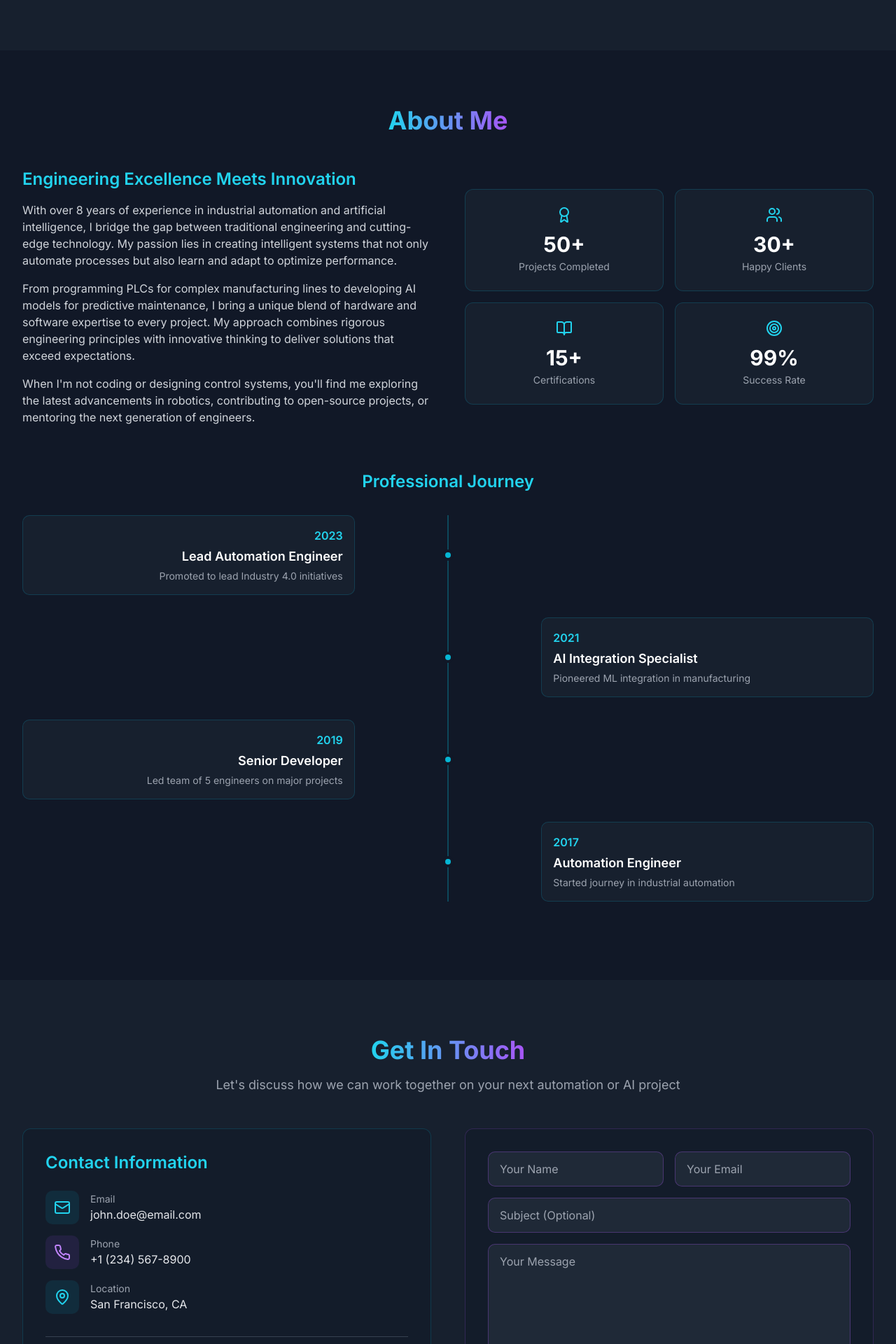
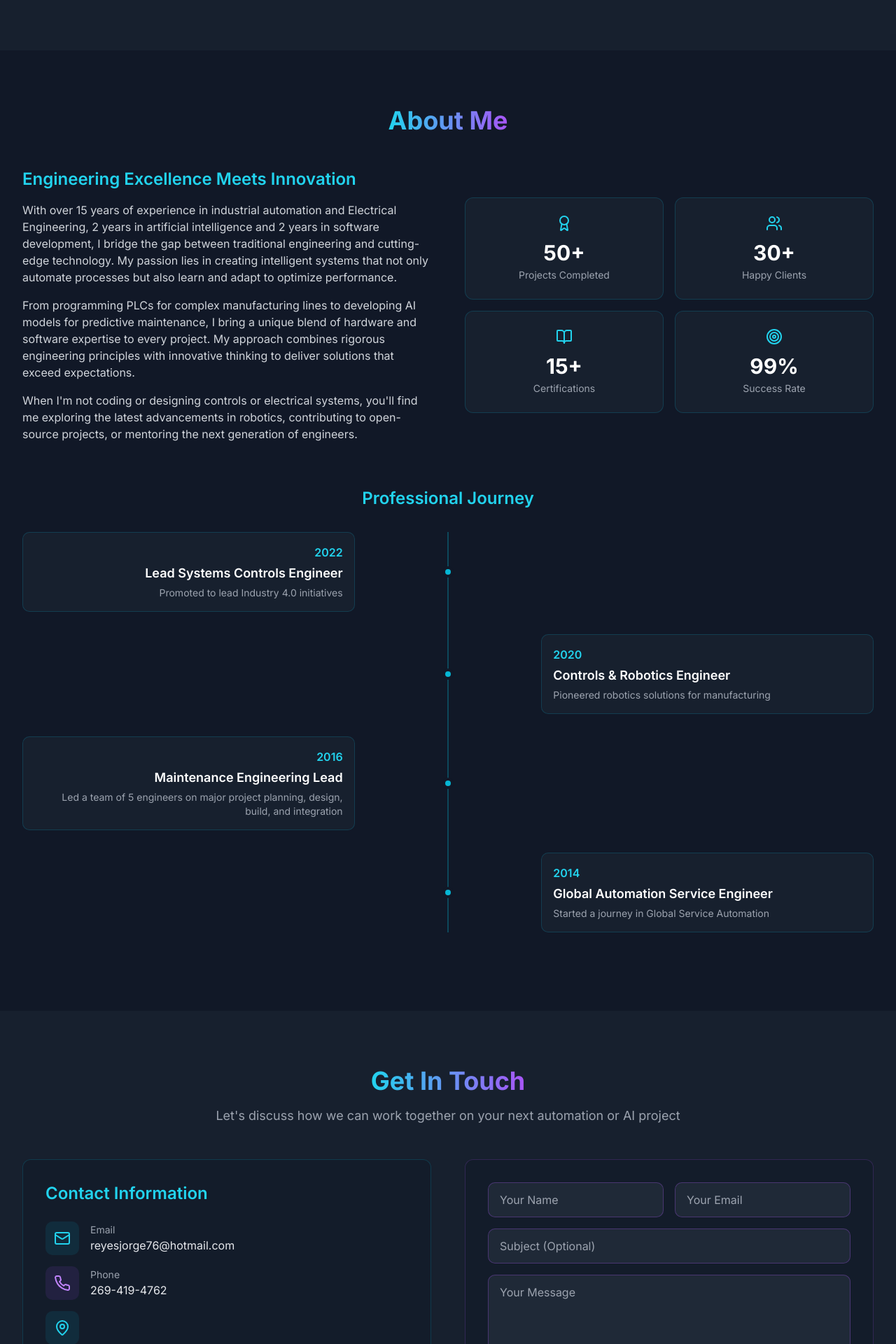
Before and after one commit to reyesjorge76/JR_Portfolio, a React (Vite) app: page / in a window 1280 px wide. Shown: the part 3763-5683 px from the top of the page at 70% size. Built offline with nearby package versions, Linux system fonts and the light colour scheme.

Commit message:
edits on the timeline content

```diff
--- a/src/components/AboutSection.tsx
+++ b/src/components/AboutSection.tsx
@@ -10,10 +10,10 @@ const AboutSection: React.FC = () => {
   ];
 
   const timeline = [
-    { year: '2023', title: 'Lead Automation Engineer', desc: 'Promoted to lead Industry 4.0 initiatives' },
-    { year: '2021', title: 'AI Integration Specialist', desc: 'Pioneered ML integration in manufacturing' },
-    { year: '2019', title: 'Senior Developer', desc: 'Led team of 5 engineers on major projects' },
-    { year: '2017', title: 'Automation Engineer', desc: 'Started journey in industrial automation' }
+    { year: '2022', title: 'Lead Systems Controls Engineer', desc: 'Promoted to lead Industry 4.0 initiatives' },
+    { year: '2020', title: 'Controls & Robotics Engineer', desc: 'Pioneered robotics solutions for manufacturing' },
+    { year: '2016', title: 'Maintenance Engineering Lead', desc: 'Led a team of 5 engineers on major project planning, design, build, and integration' },
+    { year: '2014', title: 'Global Automation Service Engineer', desc: 'Started a journey in Global Service Automation' }
   ];
 
   return (
@@ -31,7 +31,7 @@ const AboutSection: React.FC = () => {
           <div>
             <h3 className="text-2xl font-semibold text-cyan-400 mb-4">Engineering Excellence Meets Innovation</h3>
             <p className="text-gray-300 mb-4">
-              With over 8 years of experience in industrial automation and artificial intelligence,
+              With over 15 years of experience in industrial automation and Electrical Engineering, 2 years in artificial intelligence and 2 years in software development,
               I bridge the gap between traditional engineering and cutting-edge technology.
               My passion lies in creating intelligent systems that not only automate processes
               but also learn and adapt to optimize performance.
@@ -43,7 +43,7 @@ const AboutSection: React.FC = () => {
               innovative thinking to deliver solutions that exceed expectations.
             </p>
             <p className="text-gray-300">
-              When I'm not coding or designing control systems, you'll find me exploring
+              When I'm not coding or designing controls or electrical systems, you'll find me exploring
               the latest advancements in robotics, contributing to open-source projects,
               or mentoring the next generation of engineers.
             </p>
--- a/src/components/ContactSection.tsx
+++ b/src/components/ContactSection.tsx
@@ -68,7 +68,7 @@ const ContactSection: React.FC = () => {
                   </div>
                   <div>
                     <p className="text-gray-400 text-sm">Email</p>
-                    <p className="text-gray-200">john.doe@email.com</p>
+                    <p className="text-gray-200">reyesjorge76@hotmail.com</p>
                   </div>
                 </div>
 
@@ -78,7 +78,7 @@ const ContactSection: React.FC = () => {
                   </div>
                   <div>
                     <p className="text-gray-400 text-sm">Phone</p>
-                    <p className="text-gray-200">+1 (234) 567-8900</p>
+                    <p className="text-gray-200">269-419-4762</p>
                   </div>
                 </div>
 
@@ -86,10 +86,10 @@ const ContactSection: React.FC = () => {
                   <div className="w-12 h-12 bg-cyan-500/10 rounded-lg flex items-center justify-center">
                     <MapPin className="w-6 h-6 text-cyan-400" />
                   </div>
-                  <div>
+                  {/* <div>
                     <p className="text-gray-400 text-sm">Location</p>
                     <p className="text-gray-200">San Francisco, CA</p>
-                  </div>
+                  </div> */}
                 </div>
               </div>
 
--- a/src/components/Footer.tsx
+++ b/src/components/Footer.tsx
@@ -84,7 +84,7 @@ const Footer: React.FC = () => {
         <div className="mt-12 pt-8 border-t border-gray-800">
           <div className="flex flex-col md:flex-row justify-between items-center">
             <p className="text-gray-400 text-sm mb-4 md:mb-0">
-              © 2024 Portfolio. All rights reserved.
+              © 2025 Portfolio. All rights reserved.
             </p>
             <div className="flex items-center gap-4">
               <button
--- a/src/components/SkillsSection.tsx
+++ b/src/components/SkillsSection.tsx
@@ -48,7 +48,7 @@ const SkillsSection: React.FC = () => {
             </span>
           </h2>
           <p className="text-gray-400 text-lg max-w-3xl mx-auto">
-            Comprehensive expertise across industrial automation, artificial intelligence, and software development
+            Comprehensive expertise across Industrial automation, Electrical and Mechanical engineering, Artificial intelligence, and Software development
           </p>
         </div>
 
```
